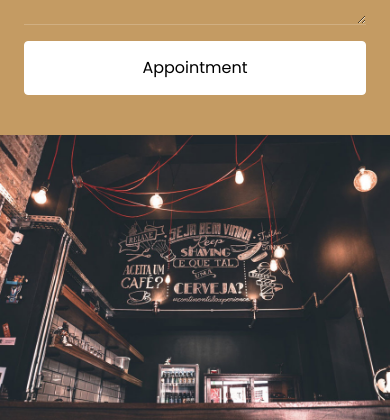
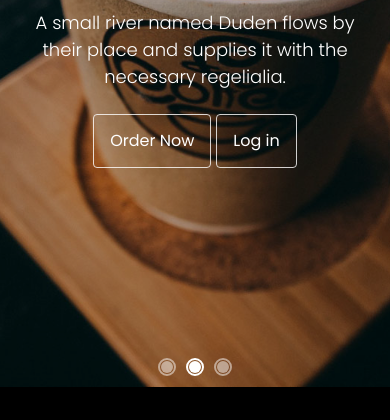
Before and after one commit to phungthithu/AutoService_UserFrontend, a plain HTML site: page index.html in a window 390 px wide. Shown: the part 424-844 px from the top of the page. Drawn offline with nearby package versions, Linux system fonts and the light colour scheme; some packages are replaced by stand-ins of ours; no server answers; files whose address does not match are found by name.

```diff
--- a/index.html
+++ b/index.html
@@ -103,7 +103,7 @@
 	</nav>
 	<!-- END nav -->
 
-	<section class="d-none d-md-block home-slider owl-carousel">
+	<section class="home-slider owl-carousel">
 		<div class="slider-item" style="background-image: url(images/bg_1.jpg);">
 			<div class="overlay"></div>
 			<div class="container">
```
Also changed, not shown: menu.html (+1 -0 lines).
